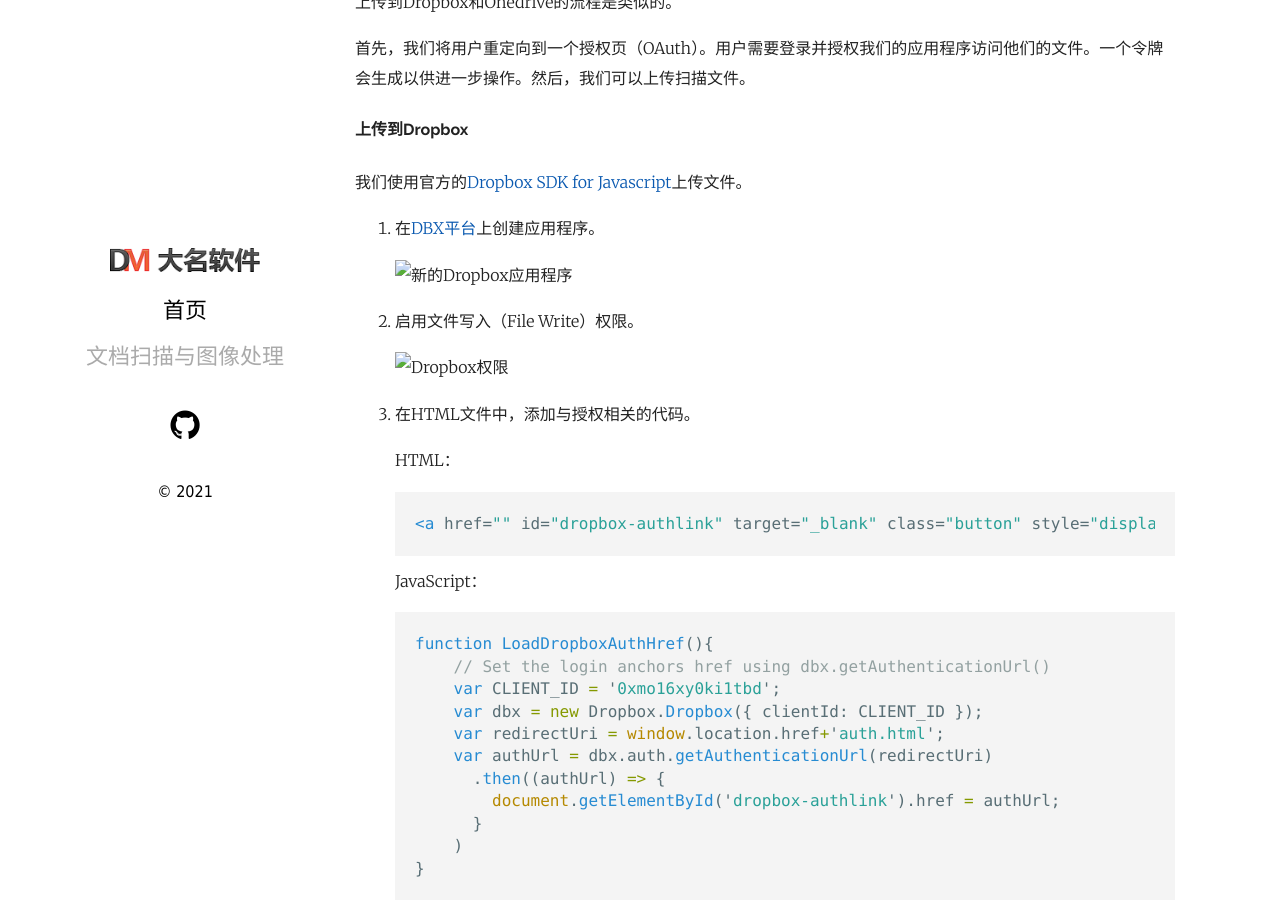
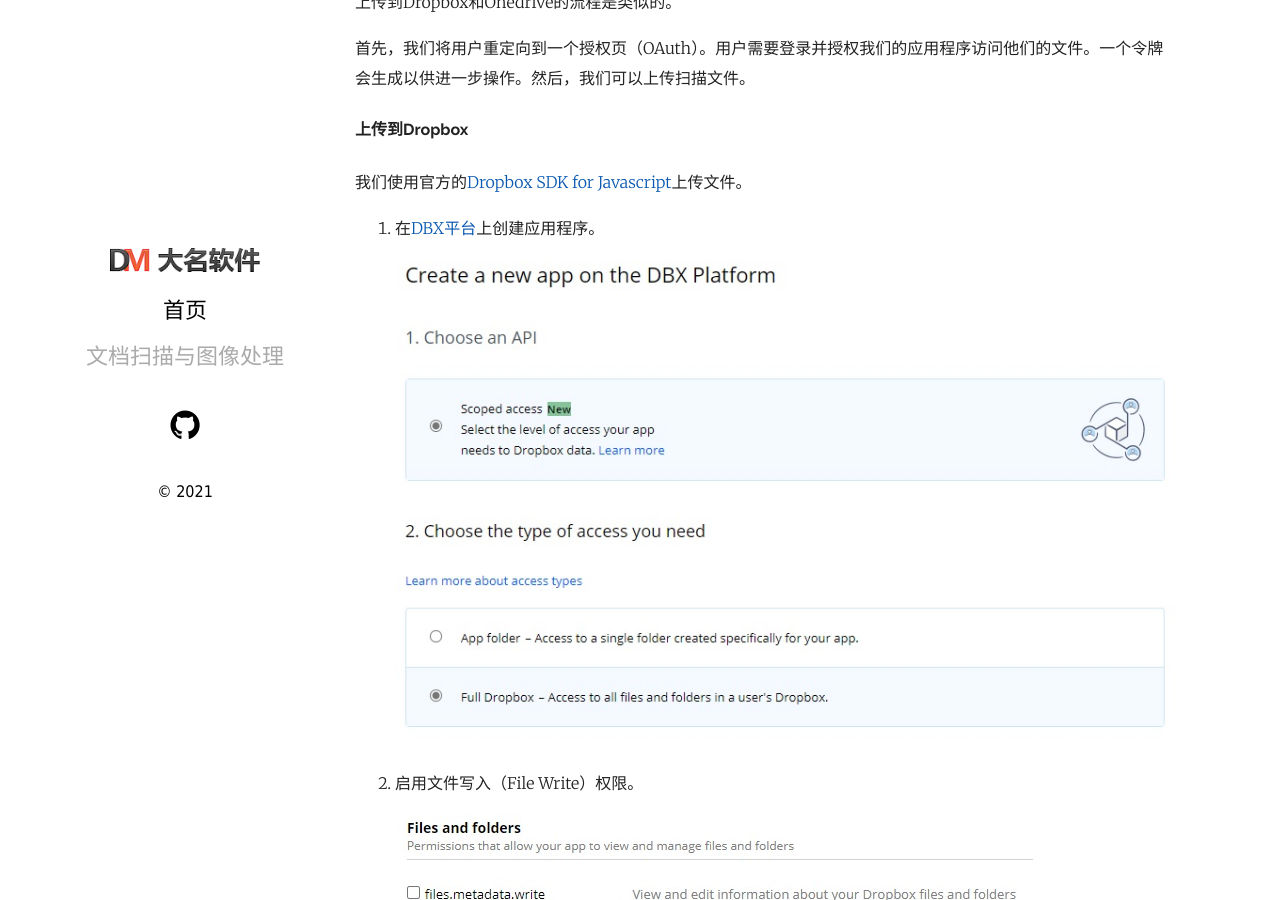
Before and after one commit to damingsoft/damingsoft.github.io, a Jekyll site: the page built from _posts/2021-07-05-sync-scanned-documents-to-onedrive-dropbox.md, in a window 1280 px wide and 900 px high, scrolled down 1950 px. Built offline with Jekyll 4.4.1, drawn with Linux system fonts in a browser that asks for light colours.

Commit message:
add images

```diff
--- a/_posts/2021-07-05-sync-scanned-documents-to-onedrive-dropbox.md
+++ b/_posts/2021-07-05-sync-scanned-documents-to-onedrive-dropbox.md
@@ -91,11 +91,11 @@ function getFormattedDate() {
 
 1. 在[DBX平台](https://www.dropbox.com/developers/apps/create)上创建应用程序。
 
-   ![新的Dropbox应用程序](./img/2021/sync/new_dropbox_app.jpg)
+   ![新的Dropbox应用程序](/album/2021/sync/new_dropbox_app.jpg)
 
 2. 启用文件写入（File Write）权限。
 
-   ![Dropbox权限](./img/2021/sync/dropbox_permission.jpg)
+   ![Dropbox权限](/album/2021/sync/dropbox_permission.jpg)
 
 3. 在HTML文件中，添加与授权相关的代码。
 
@@ -157,7 +157,7 @@ function getFormattedDate() {
 
    我们需要在DBX平台中定义重定向URI：
 
-   ![Dropbox重定向uri](./img/2021/sync/dropbox_redirect_uri.jpg)
+   ![Dropbox重定向uri](/album/2021/sync/dropbox_redirect_uri.jpg)
 
 5. 上传文件。
 
@@ -209,11 +209,11 @@ function getFormattedDate() {
 
    它也需要一个重定向URI。这里，我们将URI设置为<http://localhost:8000/auth_onedrive.html>。
 
-   ![新的Azure应用程序](./img/2021/sync/new_azure_app.jpg)
+   ![新的Azure应用程序](/album/2021/sync/new_azure_app.jpg)
 
 2. 转到平台配置（Platform configurations）。启用访问令牌。
 
-   ![启用访问令牌.jpg](./img/2021/sync/enable_access_token.jpg)
+   ![启用访问令牌.jpg](/album/2021/sync/enable_access_token.jpg)
 
 3. 在HTML文件中，添加与授权相关的代码。
 
```
Also changed, not shown: album/2021/sync/cover.png (added), album/2021/sync/dropbox_permission.jpg (added), album/2021/sync/dropbox_redirect_uri.jpg (added), album/2021/sync/enable_access_token.jpg (added), album/2021/sync/new_azure_app.jpg (added), album/2021/sync/new_dropbox_app.jpg (added).
